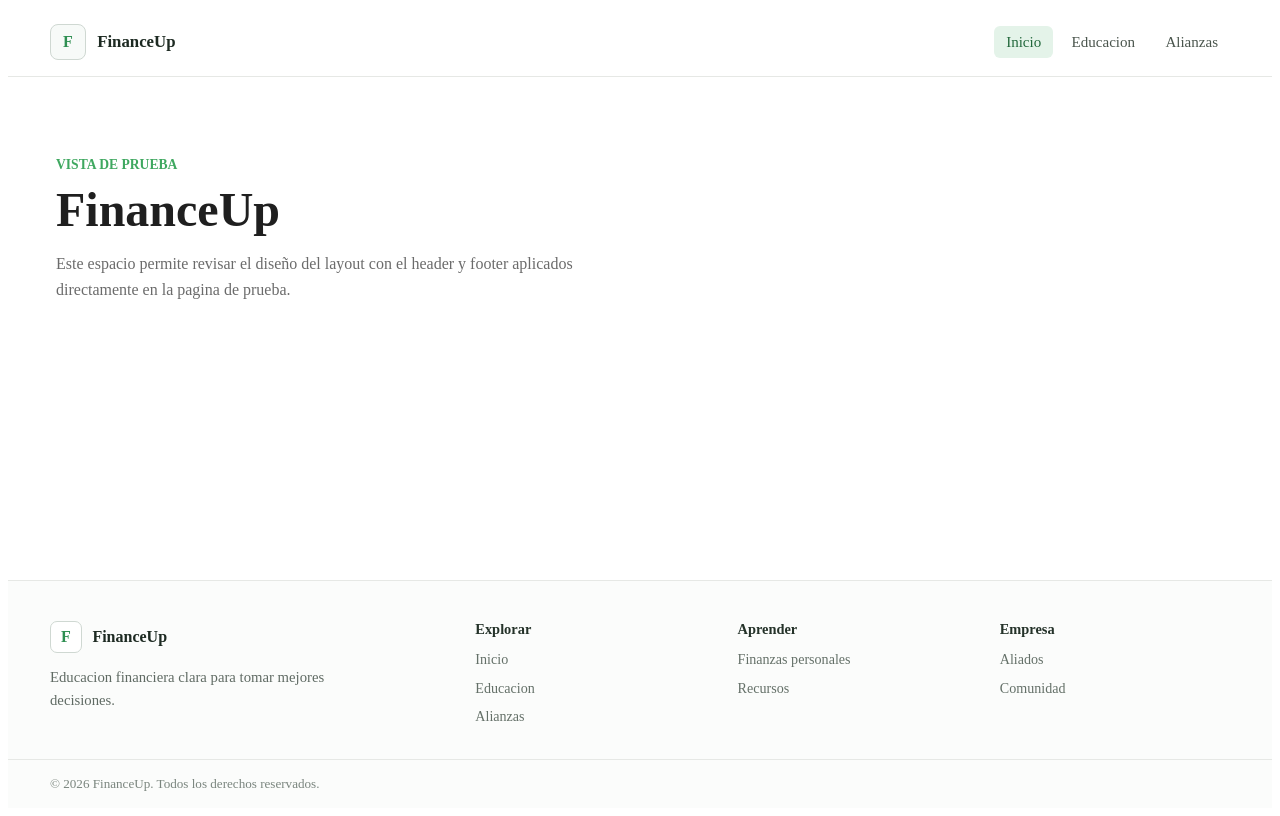
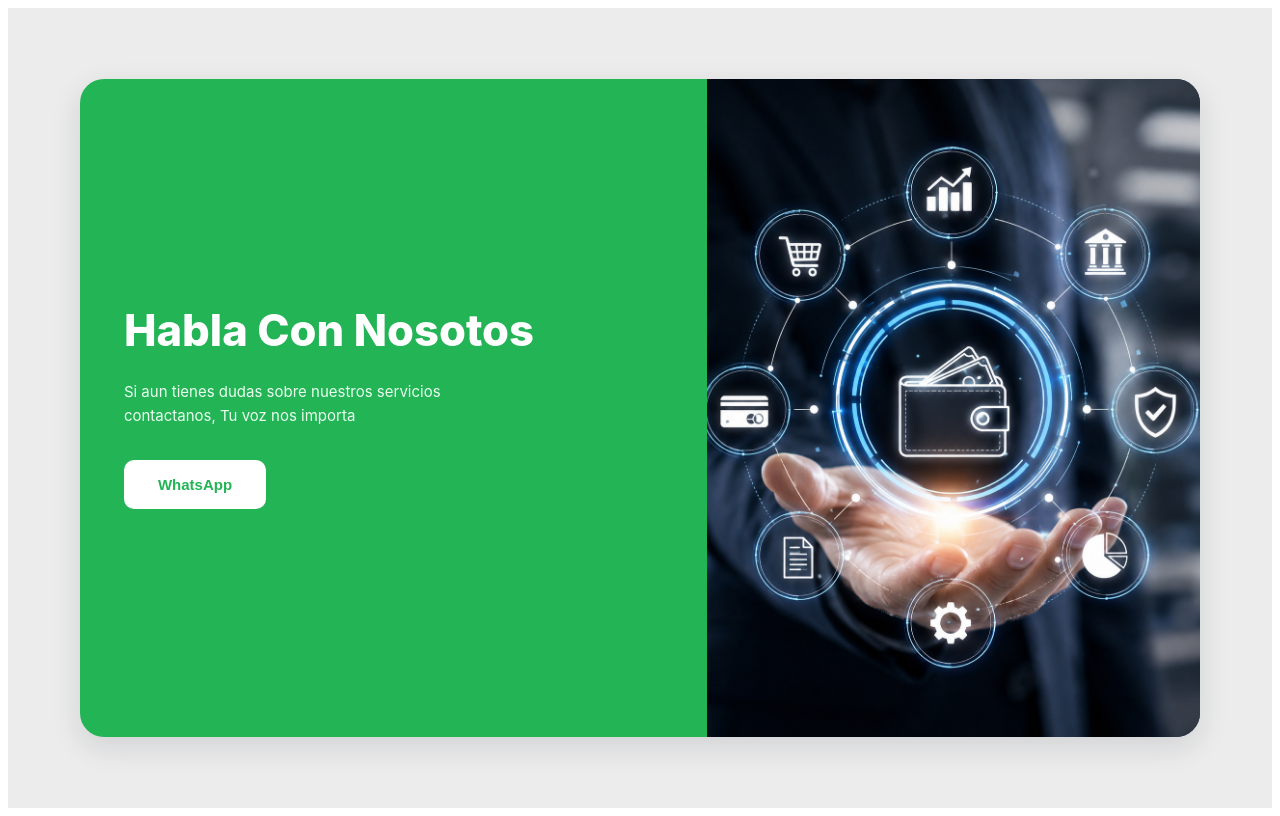
Before and after one commit to F3SHARITH/cliente_financeup, an Angular app in the folder frontend_proyecto/: page /hablar in a window 1280 px wide. Before the commit this address led to /prueba. Built offline with nearby package versions, Linux system fonts and the light colour scheme.

Commit message:
creacion del conponente de soporte/habla con nosotros

```diff
--- a/frontend_proyecto/src/app/app.routes.ts
+++ b/frontend_proyecto/src/app/app.routes.ts
@@ -1,6 +1,8 @@
 import { Routes } from '@angular/router';
 import { CentroAyudaConponent } from './pages/soporte/centro-ayuda/centro-ayuda';
 import { LineaAyudaComponent } from './pages/soporte/linea-ayuda/linea-ayuda';
+import { HablaConNosotrosComponent } from './pages/soporte/habla-con-nosotros/habla-con-nosotros';
+
 
 export const routes: Routes = [
   {
@@ -31,6 +33,10 @@ export const routes: Routes = [
     component:LineaAyudaComponent
   },
   {
+    path: 'hablar',
+    component:HablaConNosotrosComponent
+  },
+  {
     path: '**',
     redirectTo: 'prueba',
   },
--- a/frontend_proyecto/src/app/pages/soporte/habla-con-nosotros/habla-con-nosotros.css
+++ b/frontend_proyecto/src/app/pages/soporte/habla-con-nosotros/habla-con-nosotros.css
@@ -0,0 +1,113 @@
+/* ---------------------------------------------
+   Habla Con Nosotros component
+--------------------------------------------- */
+
+* {
+  box-sizing: border-box;
+}
+
+:host {
+  display: block;
+  width: 100%;
+  font-family: -apple-system, BlinkMacSystemFont, "Segoe UI", Roboto, Arial, sans-serif;
+}
+
+.habla-banner {
+  width: 100%;
+  min-height: 100vh;
+  display: flex;
+  align-items: center;
+  justify-content: center;
+  background: #ececec;
+  padding: clamp(16px, 2.5vw, 32px);
+}
+
+.habla-card {
+  width: 100%;
+  max-width: 1120px;
+  display: grid;
+  grid-template-columns: 56% 44%;
+  border-radius: 24px;
+  overflow: hidden;
+  box-shadow: 0 10px 30px rgba(16, 24, 40, 0.12);
+  aspect-ratio: 1.7 / 1;
+}
+
+/* Lado izquierdo: contenido */
+.habla-card__content {
+  background: #22b455;
+  color: #ffffff;
+  display: flex;
+  flex-direction: column;
+  justify-content: center;
+  padding: 6% 7%;
+}
+
+.habla-card__title {
+  font-size: clamp(30px, 3.4vw, 44px);
+  font-weight: 800;
+  line-height: 1.1;
+  margin: 0 0 26px;
+}
+
+.habla-card__description {
+  font-size: 15px;
+  line-height: 1.6;
+  color: #eafff0;
+  max-width: 360px;
+  margin: 0 0 32px;
+}
+
+/* Botón WhatsApp */
+.btn-whatsapp {
+  align-self: flex-start;
+  background: #ffffff;
+  color: #22b455;
+  border: none;
+  border-radius: 10px;
+  padding: 16px 34px;
+  font-size: 15px;
+  font-weight: 700;
+  cursor: pointer;
+  transition: opacity 0.15s ease;
+}
+
+.btn-whatsapp:hover {
+  opacity: 0.9;
+}
+
+/* Lado derecho: imagen */
+.habla-card__image {
+  position: relative;
+  background-image: url('./img/habla-nosotros.png');
+  background-size: cover;
+  background-position: center;
+  background-repeat: no-repeat;
+  background-color: #1c2330; /* respaldo mientras carga la imagen */
+}
+
+/* Responsive */
+@media (max-width: 860px) {
+  .habla-card {
+    grid-template-columns: 1fr;
+    aspect-ratio: auto;
+  }
+  .habla-card__image {
+    min-height: 280px;
+  }
+  .habla-card__title {
+    font-size: 34px;
+  }
+}
+
+@media (max-width: 480px) {
+  .habla-banner {
+    padding: 16px;
+  }
+  .habla-card__content {
+    padding: 36px 28px;
+  }
+  .habla-card__title {
+    font-size: 28px;
+  }
+}
--- a/frontend_proyecto/src/app/pages/soporte/habla-con-nosotros/habla-con-nosotros.html
+++ b/frontend_proyecto/src/app/pages/soporte/habla-con-nosotros/habla-con-nosotros.html
@@ -1 +1,22 @@
-<p>habla-con-nosotros works!</p>
+<section class="habla-banner">
+
+  <div class="habla-card">
+
+    <div class="habla-card__content">
+      <h2 class="habla-card__title">{{ title }}</h2>
+      <p class="habla-card__description">{{ description }}</p>
+
+      <button class="btn-whatsapp" (click)="onWhatsappClick()">
+        {{ buttonLabel }}
+      </button>
+    </div>
+
+    <div
+      class="habla-card__image"
+      role="img"
+      aria-label="Persona sosteniendo un círculo con íconos financieros"
+    ></div>
+
+  </div>
+
+</section>
--- a/frontend_proyecto/src/app/pages/soporte/habla-con-nosotros/habla-con-nosotros.ts
+++ b/frontend_proyecto/src/app/pages/soporte/habla-con-nosotros/habla-con-nosotros.ts
@@ -6,4 +6,18 @@ import { Component } from '@angular/core';
   templateUrl: './habla-con-nosotros.html',
   styleUrl: './habla-con-nosotros.css',
 })
-export class HablaConNosotros {}
+export class HablaConNosotrosComponent {
+
+  title: string = 'Habla Con Nosotos';
+  description: string =
+    'Si aun  tienes dudas sobre nuestros servicios contactanos, Tu voz nos importa';
+  buttonLabel: string = 'WhatsApp';
+
+  // Número al que se abrirá el chat de WhatsApp (formato internacional sin '+')
+  whatsappNumber: string = '573004567890';
+
+  onWhatsappClick(): void {
+    const message = encodeURIComponent('Hola, tengo una duda sobre sus servicios.');
+    window.open(`https://wa.me/${this.whatsappNumber}?text=${message}`, '_blank');
+  }
+}
```
Also changed, not shown: frontend_proyecto/src/app/pages/soporte/habla-con-nosotros/img/habla-nosotros.png (added), 1 other file (tests, documents, lock files or other folders).
